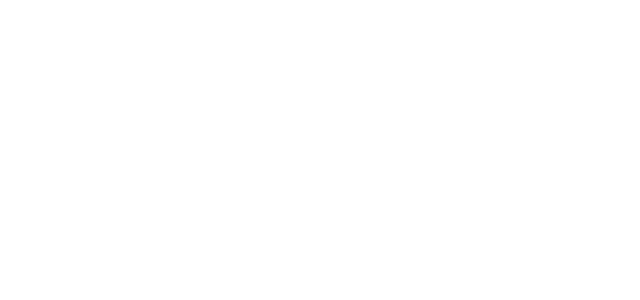
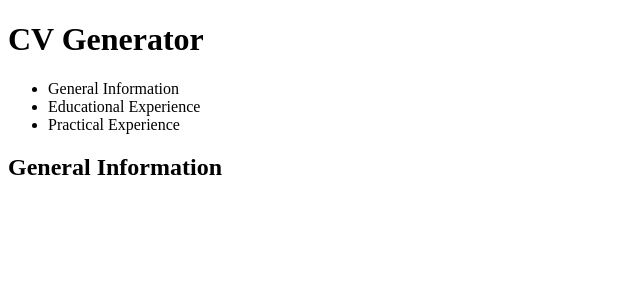
Before and after one commit to cesar-a-delacruz/cv-application, a React (Vite) app: page / in a window 1280 px wide. Shown: the top 300 px of the page, without its empty margins (0-640 px from the left). Built offline with nearby package versions, Linux system fonts and the light colour scheme.

Commit message:
feat: include data, navigation and content
Here's the two components created which receive the data from the
JavaScript file. This file also changes the Content component with a
click event listener.

```diff
--- a/src/main.jsx
+++ b/src/main.jsx
@@ -1,11 +1,27 @@
 import { StrictMode } from 'react'
 import { createRoot } from 'react-dom/client'
+import { useState } from 'react'
 import './main.css'
+import data from './data'
+import Content from './components/Content'
+import Navigation from './components/Navigation'
 
 function App() {
+  const [section, setSection] = useState(data.sections.find(section => section.id === 1))
+  function changeSection(sectionId) {
+    setSection(data.sections.find(section => section.id === sectionId))
+  }
+
   return (
     <>
-
+      <header>
+        <h1>CV Generator</h1>
+        <Navigation sections={data.sections} changeSection={changeSection} />
+      </header>
+      <main>
+        <h2>{section.name}</h2>
+        <Content info={section.info}/>
+      </main>
     </>
   )
 }
```
